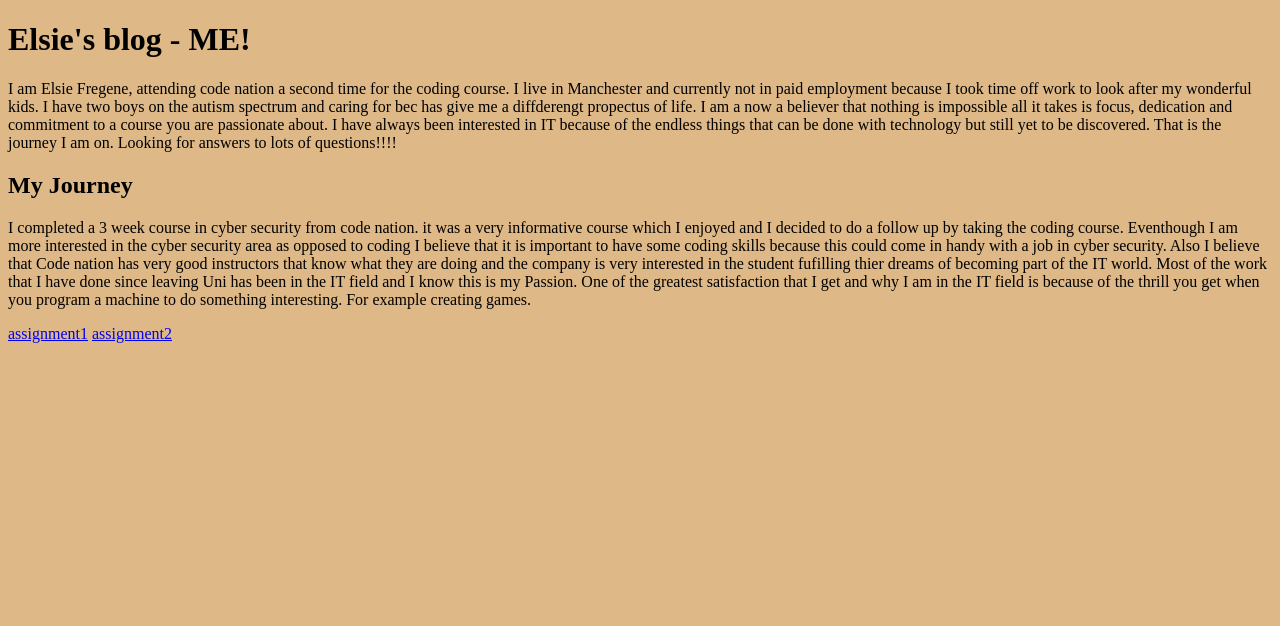
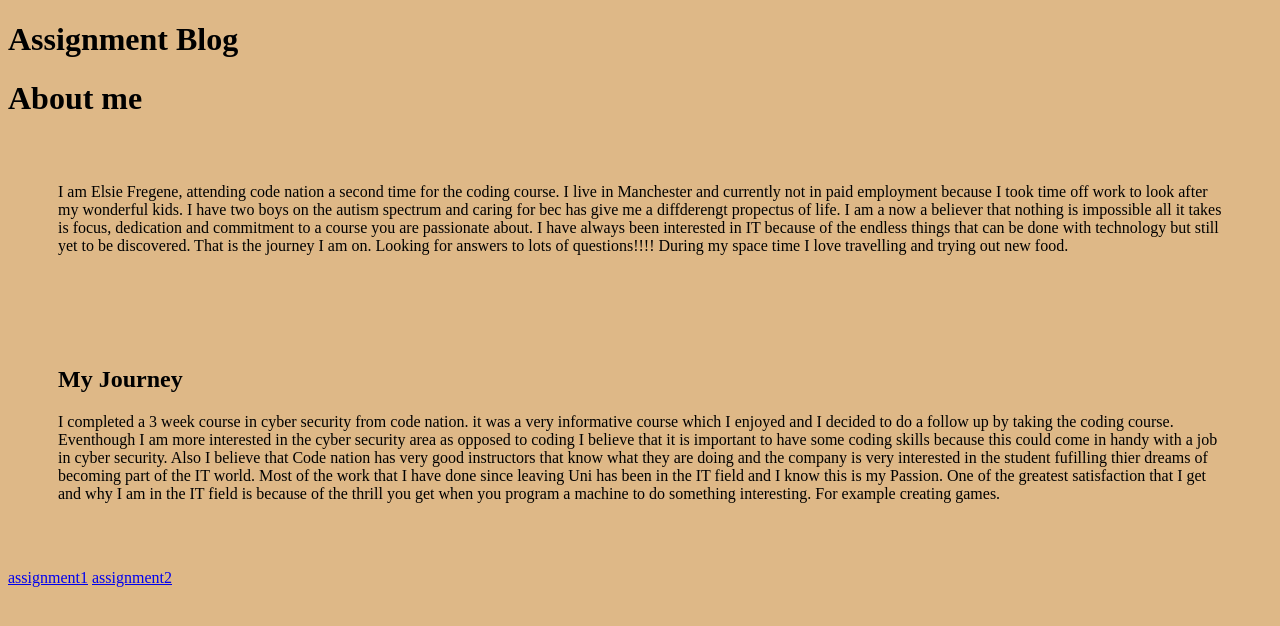
Before and after one commit to elsiefreg/monblock, a plain HTML site: page index.html in a window 1280 px wide. Drawn offline with Linux system fonts and the light colour scheme.

Commit message:
last commit

```diff
--- a/index.html
+++ b/index.html
@@ -3,13 +3,15 @@
 <head>
     <meta charset="UTF-8">
     <link rel="stylesheet" type="text/css" href="main.css">
-    <title>Elsie's blog</title>
-    <!--<a href="#" class="button"> assign1</a>-->
-     <!--<button class="button">assign1</button>-->
-     <!--<button class="button">assign2</button>-->
+    <title>Assignment Blog</title>
+
 </head>
 <body>
-     <h1>Elsie's blog - ME! </h1>
+ <div   class="container">
+        <h1>Assignment Blog</h1>
+
+     <h1>About me </h1>
+    <div class="wrapper" id="partone">
      <p>
          I am Elsie Fregene, attending code nation a second time for the coding course.
          I live in Manchester and currently not in paid employment because I took time off work to
@@ -17,9 +19,10 @@
          give me a diffderengt propectus of life. I am a now a believer that nothing is impossible all it takes
          is focus, dedication and commitment to a course you are passionate about.
          I have always been interested in IT because of the endless things that can be done with technology but still yet to be discovered.
-         That is the journey I am on. Looking for answers to lots of questions!!!!
-
+         That is the journey I am on. Looking for answers to lots of questions!!!! During my space time I love travelling and trying out new food.
      </p>
+     </div>
+     <div class="wrapper">
             <h2>My Journey</h2>
             <p>
                 I completed a 3 week course in cyber security from code nation.
@@ -33,9 +36,12 @@
                 One of the greatest satisfaction that I get and why I am in the IT field is because of the thrill you get when you
                 program a machine to do something interesting. For example creating games.
            </p>
+     </div>
+
+    </div>
      <a href="assign1.html"> assignment1</a>
      <a href="assign2.html"> assignment2</a>
-    <!--<button class="button">assign1</button>-->
-    <!--<button class="button">assign2</button>-->
+
+</div>
 </body>
 </html>
```
Also changed, not shown: assign1.html (+1 -0 lines). Lines whose indentation alone changed are shown as unchanged.
